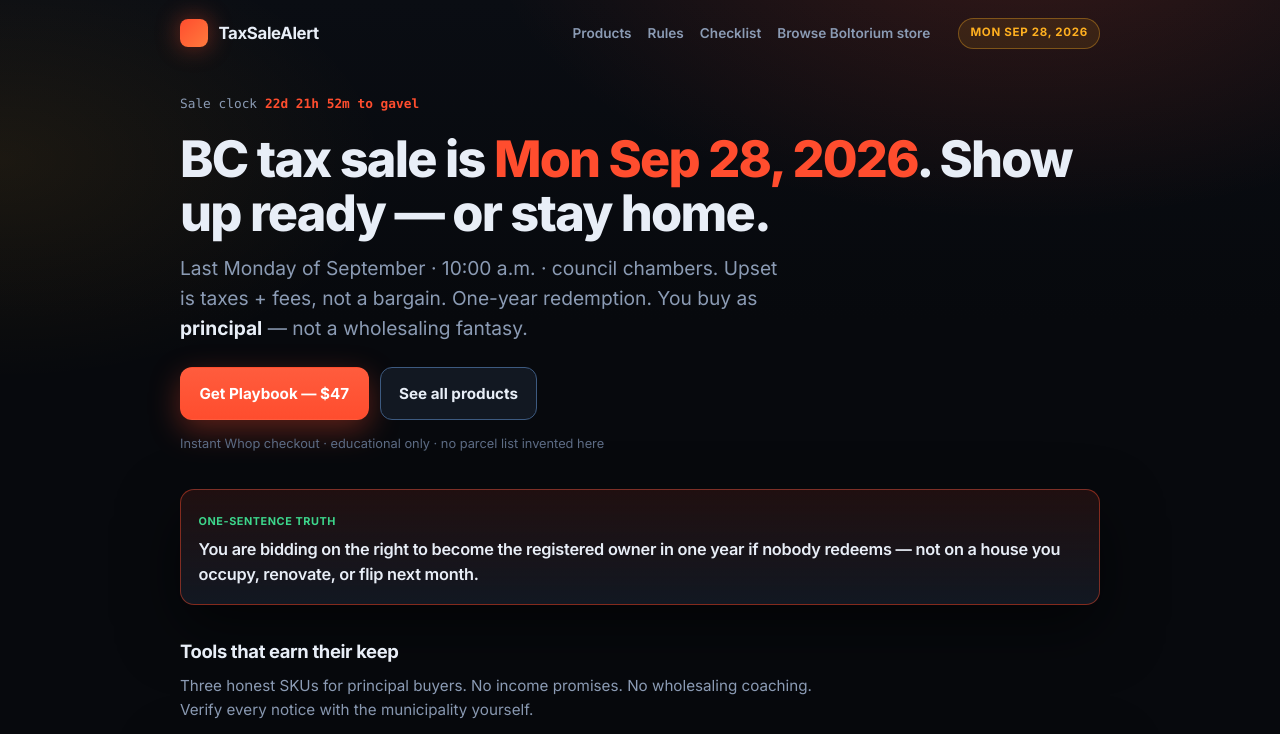
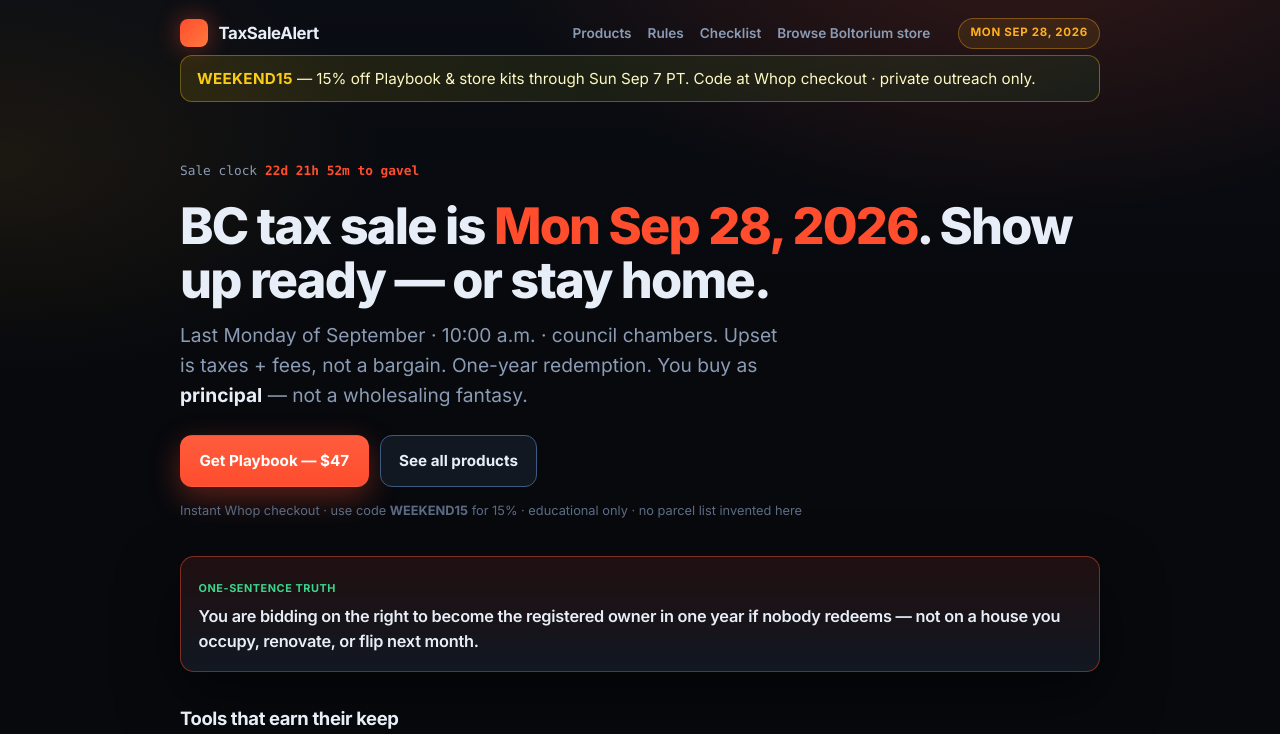
Before and after one commit to kylepetalik-max/tax-sale-alert, a plain HTML site: page index.html in a window 1280 px wide. Shown: the top 734 px of the page. Drawn offline with Linux system fonts and the light colour scheme.

Commit message:
Add WEEKEND15 promo banner and diligence checkout config
Drive Sep 28 Playbook urgency with 15% weekend code before promo expiry.

```diff
--- a/config.js
+++ b/config.js
@@ -17,8 +17,15 @@ window.__TAX_SALE_ALERT__ = Object.assign(
     dealDeskUrl: "https://whop.com/checkout/plan_H0wXOBVSESjmb",
     dealDeskLabel: "Get Deal Desk — $67",
 
+    diligenceUrl: "https://whop.com/checkout/plan_Z2iudTHY60Fmv",
+    diligenceLabel: "Diligence Sheets — $19",
+
     storeUrl: "https://whop.com/boltorium-deals",
     storeLabel: "Browse Boltorium store",
+
+    promoCode: "WEEKEND15",
+    promoLabel: "WEEKEND15 · 15% off through Sun Sep 7 PT",
+    promoExpiresISO: "2026-09-08T06:59:59.000Z",
   },
   window.__TAX_SALE_ALERT__ || {}
 );
--- a/index.html
+++ b/index.html
@@ -31,6 +31,11 @@
     </header>
 
     <main>
+    <div class="promo-banner" id="promo-banner" role="status">
+      <strong>WEEKEND15</strong> — 15% off Playbook &amp; store kits through <span id="promo-until">Sun Sep 7 PT</span>.
+      Code at Whop checkout · private outreach only.
+    </div>
+
       <section class="hero">
         <div class="countdown" id="countdown" aria-live="polite">
           <span>Sale clock</span>
@@ -54,7 +59,7 @@
             See all products
           </a>
         </div>
-        <p class="fine">Instant Whop checkout · educational only · no parcel list invented here</p>
+        <p class="fine">Instant Whop checkout · use code <strong>WEEKEND15</strong> for 15% · educational only · no parcel list invented here</p>
       </section>
 
       <section>
--- a/styles.css
+++ b/styles.css
@@ -461,3 +461,15 @@ footer p {
     font-size: 0.65rem;
   }
 }
+
+.promo-banner {
+  margin: 0 0 1.25rem;
+  padding: 0.75rem 1rem;
+  border-radius: 12px;
+  border: 1px solid rgba(250, 204, 21, 0.35);
+  background: linear-gradient(90deg, rgba(250,204,21,0.12), rgba(34,197,94,0.08));
+  color: #fef9c3;
+  font-size: 0.95rem;
+  line-height: 1.4;
+}
+.promo-banner strong { color: #facc15; letter-spacing: 0.02em; }
```
Also changed, not shown: 1 other file.
